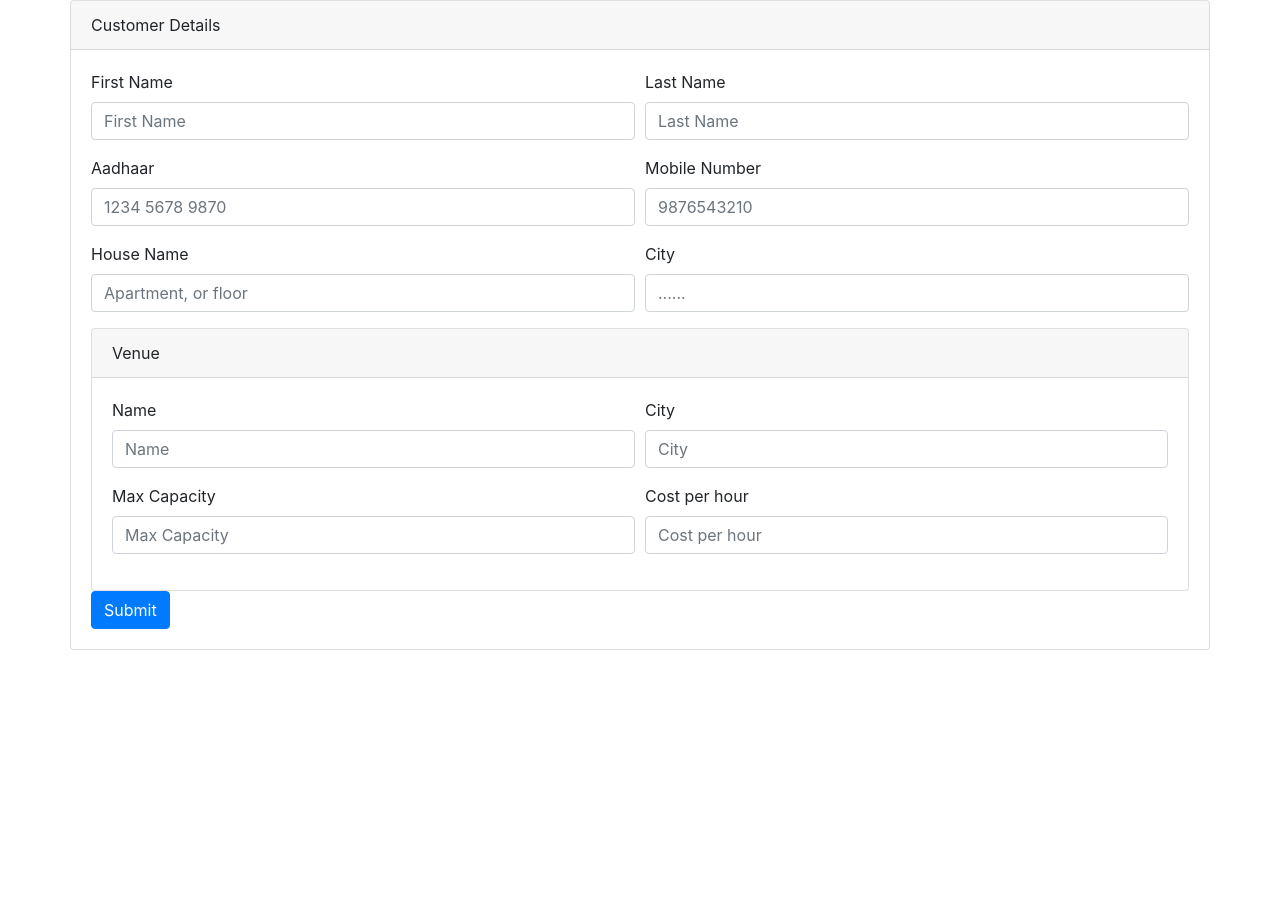
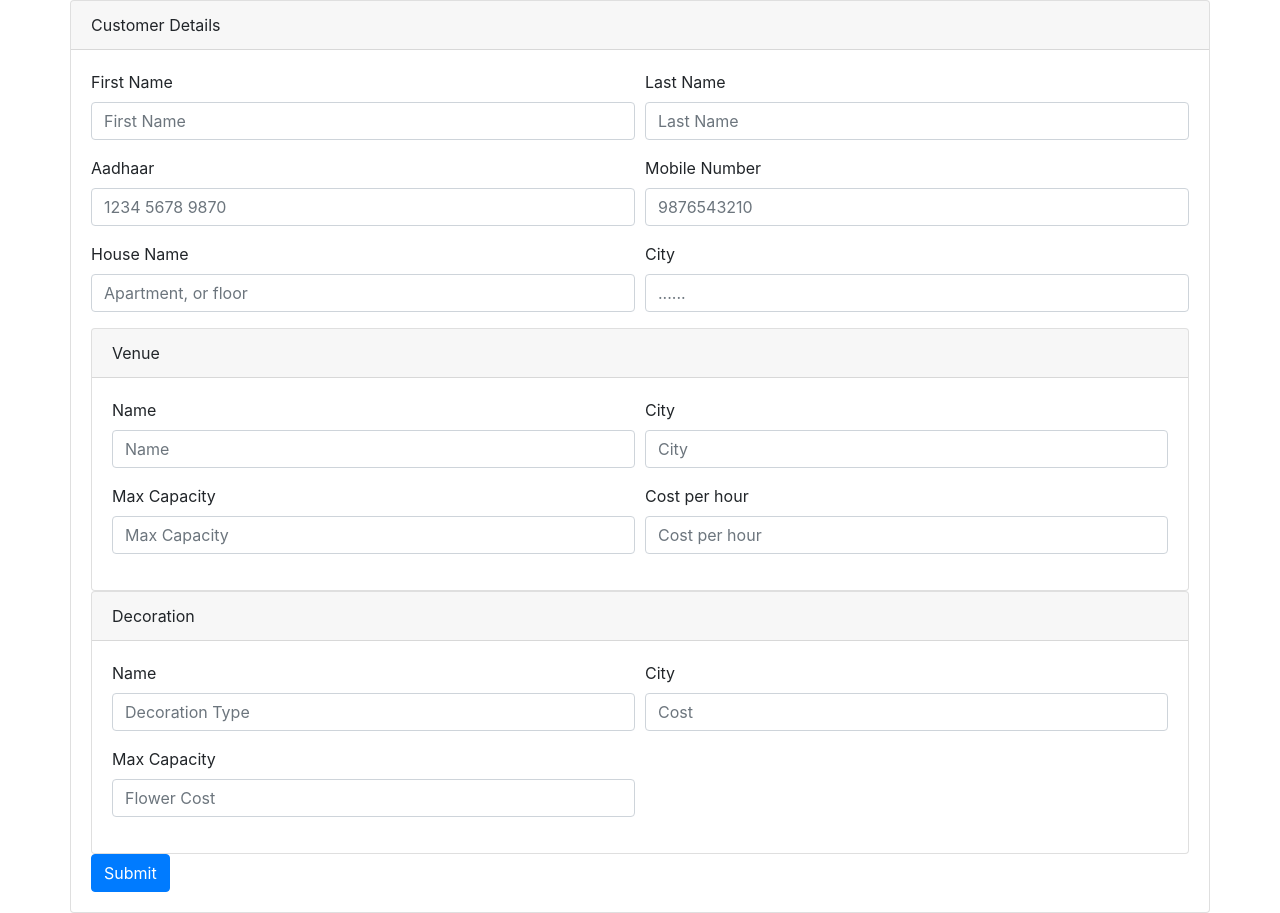
Before and after one commit to akshara-s-nair/Event_Management_System, a PHP site: page /add.php in a window 1280 px wide. Before the commit the page ends 650 px from the top, so only its background shows below. Run offline with PHP 8.4, Linux system fonts and the light colour scheme; some libraries are stand-ins or nearby versions.

Commit message:
minor ui changes

```diff
--- a/controller/venueController.php
+++ b/controller/venueController.php
@@ -14,7 +14,6 @@ $conn = new dbconnModel();
 
 $cred = new venueDecModel($conn->db, $dectype, $flower, $vcost ,$venue_name,$venue_city, $max_capacity, $cost);
 $cred->venue();
-
 $conn->db->close();
 
 ?>
--- a/model/searchModel.php
+++ b/model/searchModel.php
@@ -12,7 +12,6 @@ class searchModel{
 
     public function search(){
         $stmt = $con->db->prepare("SELECT * FROM ($this->table) WHERE ");
-        $
     }
 }
 
--- a/view/add.php
+++ b/view/add.php
@@ -79,6 +79,29 @@
 </div>
 </div>
 
+<!-- decoration -->
+<div class="card">
+  <div class="card-header">
+    Decoration
+  </div>
+  <div class="card-body">
+<div class="form-row">
+    <div class="form-group col-6">
+      <label for="fname"> Name</label>
+      <input type="text" class="form-control" id="venuename" placeholder="Decoration Type">
+    </div>
+    <div class="form-group col-sm-6">
+      <label for="lname">City</label>
+      <input type="text" class="form-control" id="venuecity" placeholder="Cost">
+    </div>
+
+    <div class="form-group col-6">
+      <label for="fname"> Max Capacity</label>
+      <input type="text" class="form-control" id="firstname" placeholder="Flower Cost">
+    </div>
+</div>
+</div>
+</div>
 
   <button type="submit" class="btn btn-primary">Submit</button>
 
--- a/view/login.php
+++ b/view/login.php
@@ -105,7 +105,7 @@ function Usercheck()
          Req.open("POST","/controller/loginController.php?name="+name+"&pass="+pass,true);
          Req.send();
          Req.onreadystatechange = function() {
-             if(this.readyState == 4 && this.status == 200){
+             if(this.readyState === 4 && this.status === 200){
                  if(this.responseText==1)
                      {
                          window.location = "home.php";
```
